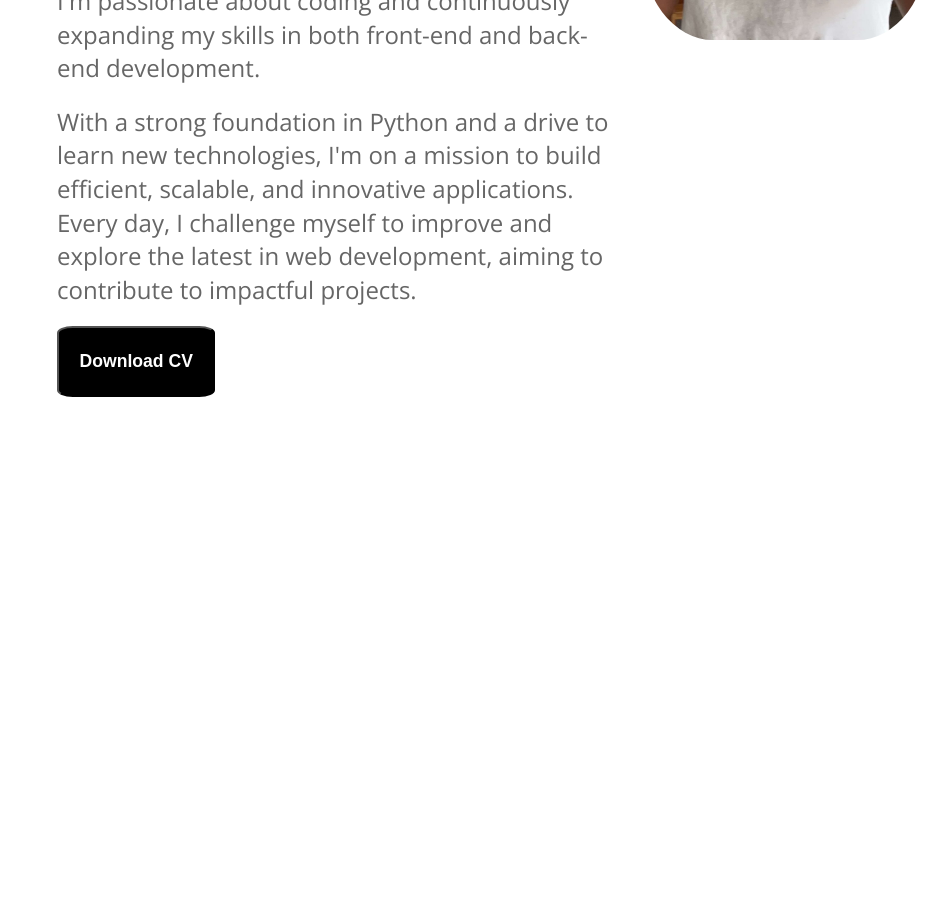
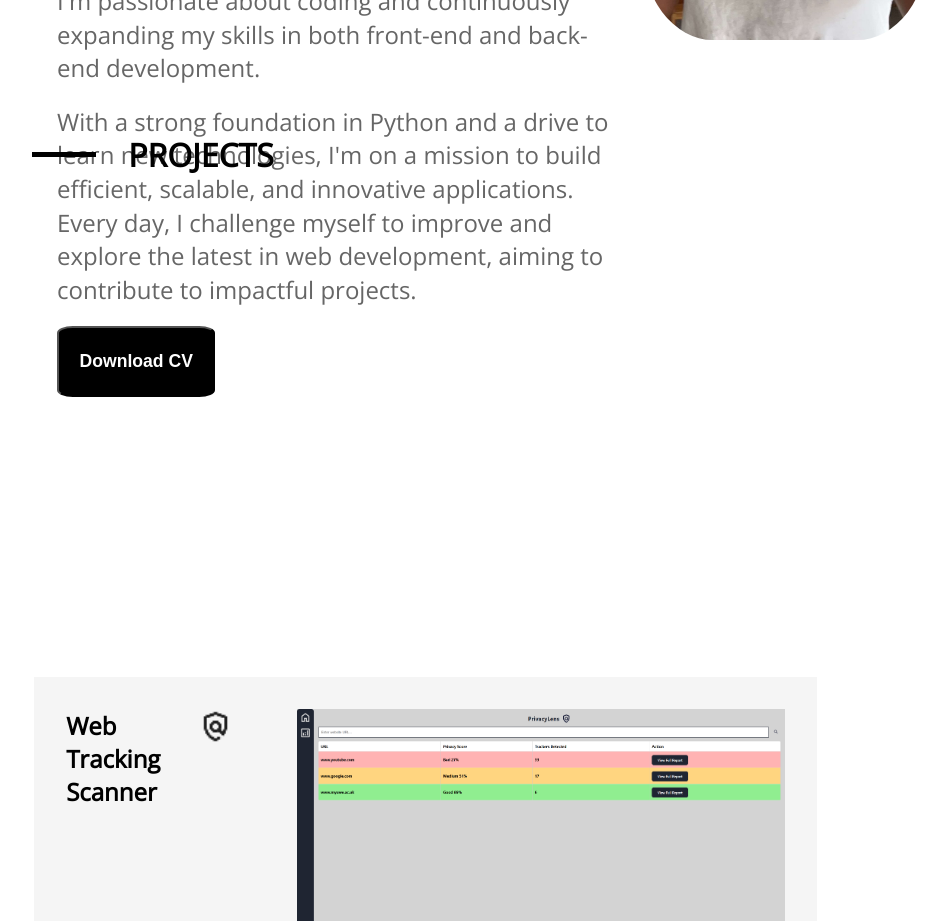
Before and after one commit to lewis1701/Portfolio-Site, a website: page Index.html in a window 1280 px wide. Shown: the part 560-1481 px from the top of the page, without its empty margins (163-1110 px from the left). Before the commit the page ends 1077 px from the top, so only its background shows below. Drawn offline with nearby package versions, Linux system fonts and the light colour scheme.

Commit message:
Created structure for projects section and added Rough notation library

```diff
--- /dev/null
+++ b/IDEAS.txt
@@ -0,0 +1 @@
+Make the cards pop out when hover over them 3d effect.
--- a/Index.html
+++ b/Index.html
@@ -2,12 +2,12 @@
 <html lang="en">
 <head>
     <meta charset="UTF-8" />
-    <meta name="viewport" content="width=device-width, initial-scale=1.0"/>
+    <meta name="viewport" content="width=device-width, initial-scale=1.0" />
     <title>My Basic HTML Page</title>
     <link rel="stylesheet" href="resources/css/index.css" />
-    <link rel="preconnect" href="https://fonts.googleapis.com"/>
-    <link rel="preconnect" href="https://fonts.gstatic.com" crossorigin/>
-    <link href="https://fonts.googleapis.com/css2?family=Montserrat:wght@400;600;700&family=Open+Sans&family=Inter:wght@900&display=swap" rel="stylesheet"/>
+    <link rel="preconnect" href="https://fonts.googleapis.com" />
+    <link rel="preconnect" href="https://fonts.gstatic.com" crossorigin />
+    <link href="https://fonts.googleapis.com/css2?family=Montserrat:wght@400;600;700&family=Open+Sans&family=Inter:wght@900&display=swap" rel="stylesheet" />
 </head>
 <body>
     <header id="banner">
@@ -34,7 +34,48 @@
                 <button id="cv">Download CV</button>
             </div>
             <div id="photo">
-                <img src="resources/images/mock.jpg" alt="Photo of Lewis Daly"/>
+                <img src="resources/images/mock.jpg" alt="Photo of Lewis Daly" />
+            </div>
+        </div>
+
+        <div class="card-head-section">
+            <div class="card-header">
+                <hr class="header-line">
+                <h5 class="header">Projects</h5>
+            </div>
+        </div>
+
+        <div class="cards">
+            <div id="card-1" class="card">
+                <div id="card-1-about" class="card-about">
+                    <div class="card-about-header">
+                        <h6>Web Tracking Scanner</h6>
+                        <img src="./resources/images/privacylens.png" id="logo">
+                    </div>
+                </div>
+                <div id="card-1-photo" class="card-photo">
+                    <img src="./resources/images/project-1.png" class="project-photo">
+                </div>
+            </div>
+
+            <div id="card-2" class="card">
+                <div id="card-2-about" class="card-about">
+                    <div class="card-about-header">
+                        <h6>PrivacyLens</h6>
+                    </div>
+                </div>
+                <div id="card-2-photo" class="card-photo">
+                    <img src="./resources/images/project-1.png" class="project-photo">
+                </div>
+            </div>
+
+            <div id="card-3" class="card">
+                <div id="card-3-about" class="card-about">
+                    <h6>PrivacyLens</h6>
+                </div>
+                <div id="card-3-photo" class="card-photo">
+                    <img src="./resources/images/project-1.png" class="project-photo">
+                </div>
             </div>
         </div>
     </section>
--- /dev/null
+++ b/package.json
@@ -0,0 +1,5 @@
+{
+  "dependencies": {
+    "rough-notation": "^0.5.1"
+  }
+}
--- a/resources/css/Index.css
+++ b/resources/css/Index.css
@@ -49,9 +49,10 @@ a:hover{
 .main-content {
     display: flex;
     justify-content: center;
-    align-items: flex-start;
+    align-items: center;
     padding: 120px 10%;
     gap: 40px;
+    flex-direction: column;
 }
 
 #landing {
@@ -161,3 +162,89 @@ a {
     text-decoration: none;
     color: #666666;
 }
+
+.card-head-section{
+    width: 60%;
+    padding-top: 15em;
+    position: absolute;
+    bottom: 4em;
+    left: 1.7em;
+}
+.header-line{
+    width: 9%;
+    padding-right: 4em;
+    font-weight: 900;
+    background-color: black;
+    border: none;
+    height: 5px;
+}
+.card-header{
+    display: flex;
+    align-items: center;
+    padding-left: 10.5em;
+}
+h5{
+    font-size: 2em;
+    padding-left: 1em;
+    text-transform: uppercase;
+    font-weight: 900;
+}
+
+.card{
+    width: 90%;
+    justify-content: center;
+    display: flex;
+    margin-top: 15em;
+
+}
+
+.card-about{
+    width: 25%;
+    display: flex;
+    flex-direction: column;
+    align-items: center;
+    padding: 2em;
+    background-color: #F5F5F5;
+}
+
+.card-photo{
+        width:60%;
+        padding: 2em;
+        background-color: #F5F5F5;
+}
+.project-photo{
+    width: 100%;
+}
+.cards{
+    display: flex;
+    flex-direction: column;
+    align-items: center;
+    flex-wrap: wrap;
+}
+#card-1{
+    align-self: flex-start;
+}
+#card-2{
+    align-self: flex-end;
+}
+#card-3{
+    align-self: flex-start;
+}
+
+h6{
+    font-size: 1.5em;
+}
+
+.card-about-header{
+    display: flex;
+    width: 100%;
+    justify-content: center;
+}
+
+#logo {
+    height: 35px;
+    width: 35px;
+    object-fit: contain;
+    margin-left: 10px;
+    display: block;
+}
```
Also changed, not shown: resources/images/privacylens.png (added), resources/images/project-1.png (added), resources/notation.js (added), 1 other file.
